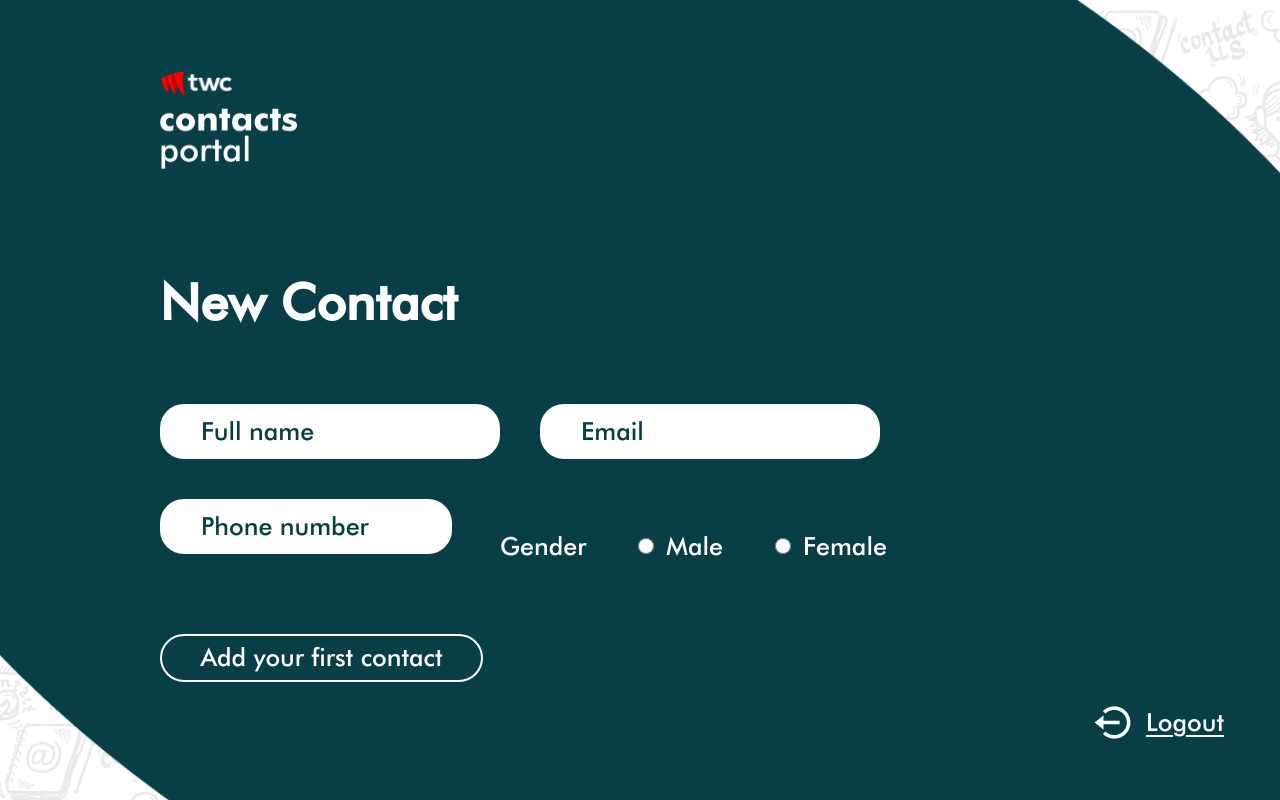
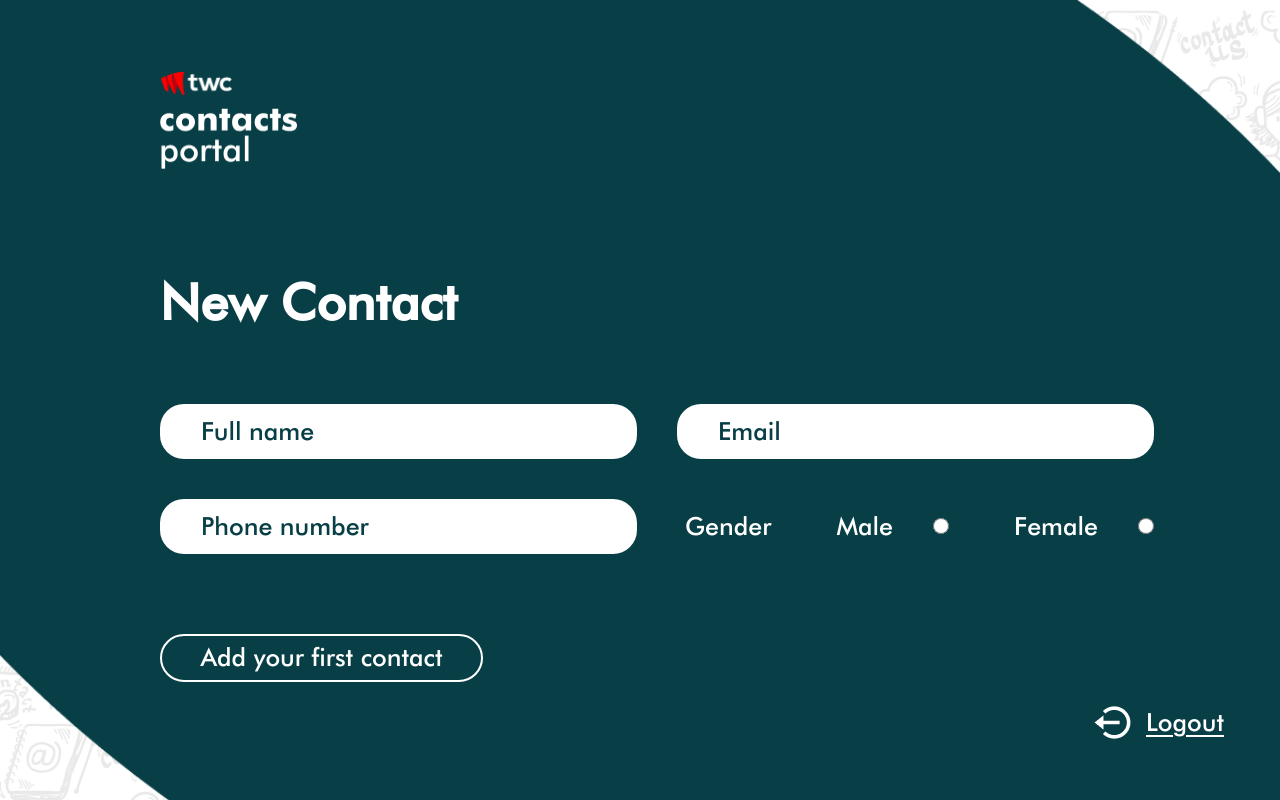
Before and after one commit to tharsikan1999/twc-test-web, a React (Vite) app: page /contacts/new in a window 1280 px wide. Built offline with nearby package versions, Linux system fonts and the light colour scheme.

Commit message:
finish validation contact

```diff
--- a/src/components/AddContacts.tsx
+++ b/src/components/AddContacts.tsx
@@ -4,9 +4,64 @@ import logoutIMG from "../assets/img/bx_log-out-circle.png";
 import Ellipse01 from "../assets/img/Ellipse 1.png";
 import RightImg from "../assets/img/Right_back.png";
 import LeftImg from "../assets/img/Left_back.png";
-import { Link } from "react-router-dom";
+import { Link, useNavigate } from "react-router-dom";
+import { zodResolver } from "@hookform/resolvers/zod";
+import { SubmitHandler, useForm } from "react-hook-form";
+import { z } from "zod";
+import { toast } from "react-toastify";
+
+enum Gender {
+  Male = "male",
+  Female = "female",
+}
+
+const schema = z.object({
+  email: z
+    .string()
+    .email({ message: "Invalid email address" })
+    .min(1, { message: "Email is required" })
+    .max(255),
+  name: z
+    .string()
+    .min(1, { message: "Name is required" })
+    .max(255, { message: "Name must be less than 255 characters" }),
+  gender: z.nativeEnum(Gender, {
+    errorMap: (issue) => {
+      switch (issue.code) {
+        default:
+          return { message: "gender is required" };
+      }
+    },
+  }),
+  phone: z
+    .string()
+    .min(1, { message: "Phone number is required" })
+    .max(20, { message: "Phone number must be less than 20 characters" }),
+});
+
+type FormFields = z.infer<typeof schema>;
 
 function AddContact() {
+  const navigate = useNavigate();
+  const {
+    register,
+    handleSubmit,
+    formState: { errors },
+  } = useForm<FormFields>({
+    resolver: zodResolver(schema),
+  });
+
+  const onSubmit: SubmitHandler<FormFields> = async (data) => {
+    try {
+      toast.success("Contact added successfully");
+      console.log(data);
+      navigate("/contacts");
+    } catch (error) {
+      toast.error("An error occurred");
+      console.log(error);
+    }
+  };
+
   return (
     <main
       className="w-full min-h-screen flex flex-col lg:items-center lg:relative "
@@ -45,73 +100,107 @@ function AddContact() {
             <h1 className="text-[40px] md:text-[50px] lg:mt-24 font-bold text-white text-center mt-5 lg:text-left">
               New Contact
             </h1>
-            <form className="w-full mt-10 lg:mt-16 px-6 lg:px-0">
+            <form
+              className="w-full mt-10 lg:mt-16 px-6 lg:px-0"
+              onSubmit={handleSubmit(onSubmit)}
+            >
               <div className="flex flex-col items-center lg:flex-row lg:space-x-10 lg:justify-between lg:w-3/4">
+                <div className="  mb-10">
+                  <input
+                    {...register("name")}
+                    type="text"
+                    name="name"
+                    className="bg-white rounded-3xl  focus:ring-blue-500 focus:border-blue-500 block w-full lg:text-[25px] h-[55px] pl-[41px] dark:focus:ring-blue-500 dark:focus:border-blue-500 text-customGreen placeholder-customGreen sm:w-3/4 md:w-[477px]"
+                    placeholder="Full name"
+                  />
+                  {errors.name && (
+                    <div className="text-red-500 ml-5 mt-5 text-xl">
+                      {errors.name.message}
+                    </div>
+                  )}
+                </div>
+                <div className="  mb-10">
+                  <input
+                    type="email"
+                    className="bg-white rounded-3xl  focus:ring-blue-500 focus:border-blue-500 block h-[55px] pl-[41px] lg:text-[25px] dark:focus:ring-blue-500 dark:focus:border-blue-500 w-full text-customGreen placeholder-customGreen sm:w-3/4 md:w-[477px]"
+                    placeholder="Email"
+                    {...register("email")}
+                  />
+                  {errors.email && (
+                    <div className="text-red-500 ml-5 mt-5 text-xl">
+                      {errors.email.message}
+                    </div>
+                  )}
+                </div>
+              </div>
+              <div className="flex flex-col items-center lg:flex-row lg:space-x-10 lg:justify-between lg:w-3/4">
+                <div className="  mb-10">
                   <input
                     type="text"
-                  name="name"
-                  className="bg-white rounded-3xl mb-10 focus:ring-blue-500 focus:border-blue-500 block w-full lg:text-[25px] h-[55px] pl-[41px] dark:focus:ring-blue-500 dark:focus:border-blue-500 text-customGreen placeholder-customGreen sm:w-3/4 md:w-[477px]"
-                  placeholder="Full name"
-                  required
+                    className="bg-white rounded-3xl  focus:ring-blue-500 focus:border-blue-500 block w-full lg:text-[25px] h-[55px] pl-[41px] dark:focus:ring-blue-500 dark:focus:border-blue-500 text-customGreen placeholder-customGreen sm:w-3/4 md:w-[477px]"
+                    placeholder="Phone number"
+                    {...register("phone")}
                   />
+                  {errors.phone && (
+                    <div className="text-red-500 ml-5 mt-5 text-xl">
+                      {errors.phone.message}
+                    </div>
+                  )}
+                </div>
 
-                <input
-                  type="email"
-                  name="email"
-                  className="bg-white rounded-3xl mb-10 focus:ring-blue-500 focus:border-blue-500 block h-[55px] pl-[41px] lg:text-[25px] dark:focus:ring-blue-500 dark:focus:border-blue-500 w-full text-customGreen placeholder-customGreen sm:w-3/4 md:w-[477px]"
-                  placeholder="Email"
-                  required
-                />
-              </div>
-              <div className="flex flex-col items-center lg:flex-row lg:space-x-10 lg:justify-between lg:w-3/4">
-                <input
-                  type="text"
-                  name="phone"
-                  className="bg-white rounded-3xl mb-10 focus:ring-blue-500 focus:border-blue-500 block w-full lg:text-[25px] h-[55px] pl-[41px] dark:focus:ring-blue-500 dark:focus:border-blue-500 text-customGreen placeholder-customGreen sm:w-3/4 md:w-[477px]"
-                  placeholder="Phone number"
-                  required
-                />
-
+                <div className="  mb-10">
                   <div className="flex items-center space-x-3 lg:w-[477px] lg:justify-between lg:pl-2">
                     <p className="text-[20px] lg:text-[25px] text-white font-normal">
                       Gender
                     </p>
-                  <div className="flex items-center space-x-3">
+                    <label
+                      htmlFor="male"
+                      className="text-[20px] lg:text-[25px] text-white font-normal flex items-center"
+                    >
+                      Male
                       <input
                         id="male"
+                        {...register("gender", {
+                          required: "Gender is required",
+                        })}
                         type="radio"
+                        value="male"
                         name="gender"
-                      value="Male"
                         className="w-4 h-4 ml-10 border-gray-300 focus:ring-2 focus:ring-blue-300 dark:focus:ring-blue-600 dark:focus:bg-blue-600 dark:bg-gray-700 dark:border-gray-600"
                       />
-
-                    <span className="text-[20px] lg:text-[25px] text-white font-normal">
-                      Male
-                    </span>
-                  </div>
-                  <div className="flex items-center space-x-3">
+                    </label>
+                    <label
+                      htmlFor="female"
+                      className="text-[20px] lg:text-[25px] text-white font-normal flex items-center"
+                    >
+                      Female
                       <input
                         id="female"
+                        {...register("gender", {
+                          required: "Gender is required",
+                        })}
                         type="radio"
+                        value="female"
                         name="gender"
-                      value="Female"
                         className="w-4 h-4 ml-10 border-gray-300 focus:ring-2 focus:ring-blue-300 dark:focus:ring-blue-600 dark:focus:bg-blue-600 dark:bg-gray-700 dark:border-gray-600"
                       />
-                    <span className="text-[20px] lg:text-[25px] text-white font-normal">
-                      Female
-                    </span>
+                    </label>
                   </div>
+
+                  {errors.gender && (
+                    <div className="text-red-500 ml-5 mt-5 text-xl">
+                      {errors.gender.message}
+                    </div>
+                  )}
                 </div>
               </div>
               <div className="flex justify-center mt-10 lg:justify-start 2xl:mt-16">
-                <Link to="/contacts">
                 <button
                   type="submit"
                   className="text-white bg-customGreen border-2 focus:outline-none focus:ring-gray-300 border-white px-5 md:w-[323px] h-[38px] md:h-[48px] rounded-full text-[20px] md:text-[25px] sm:text-[16px] font-normal"
                 >
                   Add your first contact
                 </button>
-                </Link>
               </div>
             </form>
           </div>
--- a/src/components/learn.tsx
+++ b/src/components/learn.tsx
@@ -2,30 +2,34 @@ import { zodResolver } from "@hookform/resolvers/zod";
 import { SubmitHandler, useForm } from "react-hook-form";
 import { z } from "zod";
 
-const schema = z
-  .object({
-    email: z.string().email().min(1).max(255),
-    password: z
-      .string()
-      .regex(/[A-Z]/, {
-        message: "Password must contain at least one uppercase letter",
-      })
-      .regex(/[a-z]/, {
-        message: "Password must contain at least one lowercase letter",
-      })
-      .regex(/[0-9]/, {
-        message: "Password must contain at least one numeric digit",
-      })
-      .regex(/[^a-zA-Z0-9]/, {
-        message: "Password must contain at least one special character",
-      })
-      .min(8),
-    confirmPassword: z.string(),
-  })
-  .refine((data) => data.password === data.confirmPassword, {
-    message: "Passwords do not match",
-    path: ["confirmPassword"],
-  });
+enum Gender {
+  Male = "male",
+  Female = "female",
+}
+
+const schema = z.object({
+  email: z
+    .string()
+    .email({ message: "Invalid email address" })
+    .min(1, { message: "Email is required" })
+    .max(255),
+  name: z
+    .string()
+    .min(1, { message: "Name is required" })
+    .max(255, { message: "Name must be less than 255 characters" }),
+  gender: z.nativeEnum(Gender, {
+    errorMap: (issue) => {
+      switch (issue.code) {
+        default:
+          return { message: "gender is required" };
+      }
+    },
+  }),
+  phone: z
+    .string()
+    .min(1, { message: "Phone number is required" })
+    .max(20, { message: "Phone number must be less than 20 characters" }),
+});
 
 type FormFields = z.infer<typeof schema>;
 
@@ -34,7 +38,6 @@ const Learn = () => {
     register,
     handleSubmit,
     formState: { errors, isSubmitting },
-    watch,
   } = useForm<FormFields>({
     resolver: zodResolver(schema),
   });
@@ -47,29 +50,48 @@ const Learn = () => {
     }
   };
 
-  const password = watch("password");
-
   return (
     <form className="tutorial gap-2" onSubmit={handleSubmit(onSubmit)}>
       <input {...register("email")} type="text" placeholder="Email" />
       {errors.email && (
         <div className="text-red-500">{errors.email.message}</div>
       )}
-      <input {...register("password")} type="password" placeholder="Password" />
-      {errors.password && (
-        <div className="text-red-500">{errors.password.message}</div>
+
+      <input {...register("name")} type="text" placeholder="Name" />
+      {errors.name && <div className="text-red-500">{errors.name.message}</div>}
+
+      {/* Gender Input */}
+      <div>
+        <label htmlFor="male" className="mr-2">
+          Male
+          <input
+            id="male"
+            {...register("gender", { required: "Gender is required" })}
+            type="radio"
+            value="male"
+            name="gender"
+          />
+        </label>
+        <label htmlFor="female">
+          Female
+          <input
+            id="female"
+            {...register("gender", { required: "Gender is required" })}
+            type="radio"
+            value="female"
+            name="gender"
+          />
+        </label>
+      </div>
+      {errors.gender && (
+        <div className="text-red-500">{errors.gender.message}</div>
       )}
-      <input
-        {...register("confirmPassword")}
-        type="password"
-        placeholder="Confirm Password"
-      />
-      {errors.confirmPassword && (
-        <div className="text-red-500">{errors.confirmPassword.message}</div>
+
+      <input {...register("phone")} type="text" placeholder="Phone" />
+      {errors.phone && (
+        <div className="text-red-500">{errors.phone.message}</div>
       )}
-      {password && (
-        <div className="text-red-500">{errors.confirmPassword?.message}</div>
-      )}
+
       <button disabled={isSubmitting} type="submit">
         {isSubmitting ? "Loading..." : "Submit"}
       </button>
```
Lines whose indentation alone changed are shown as unchanged.
